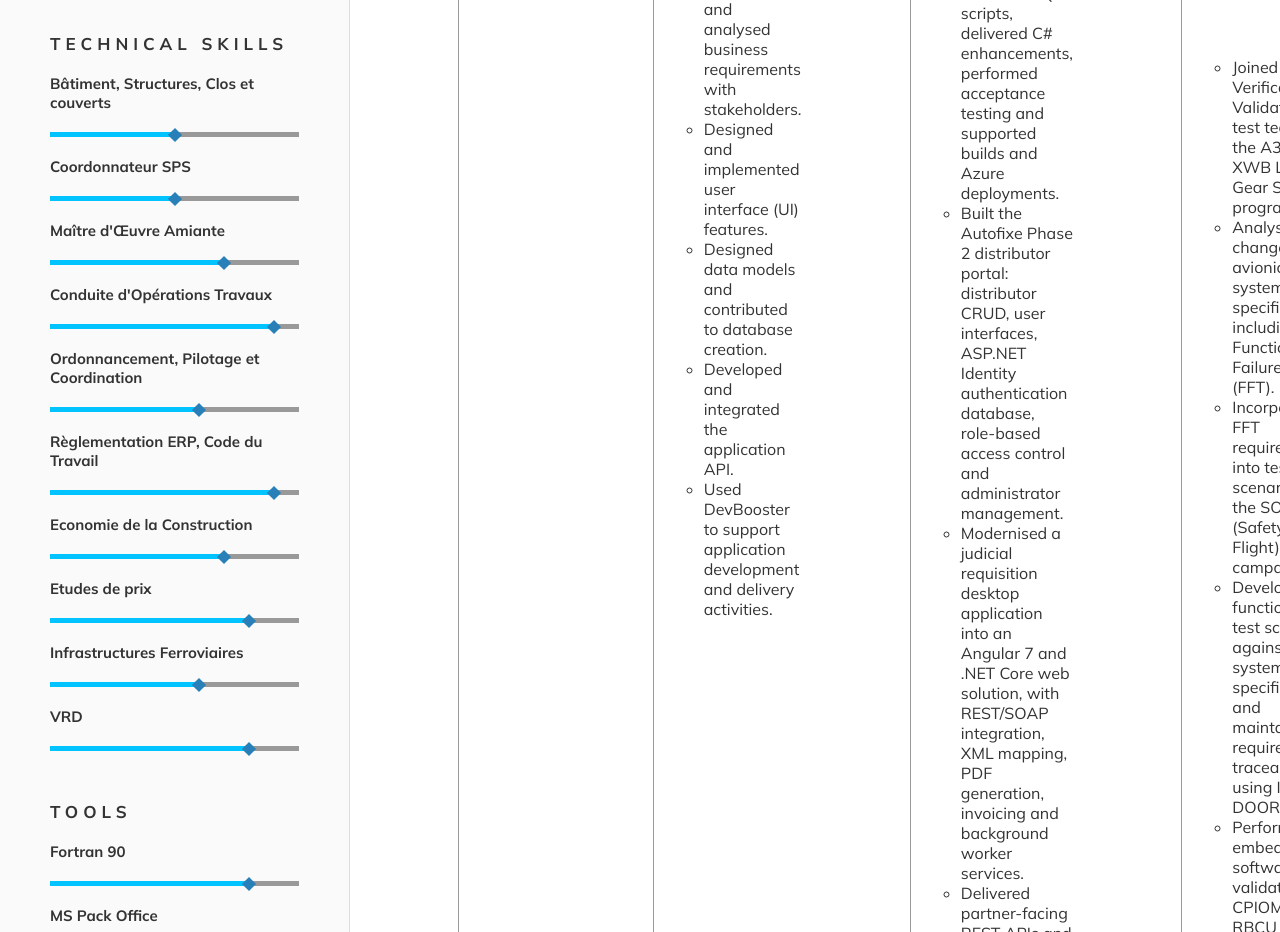
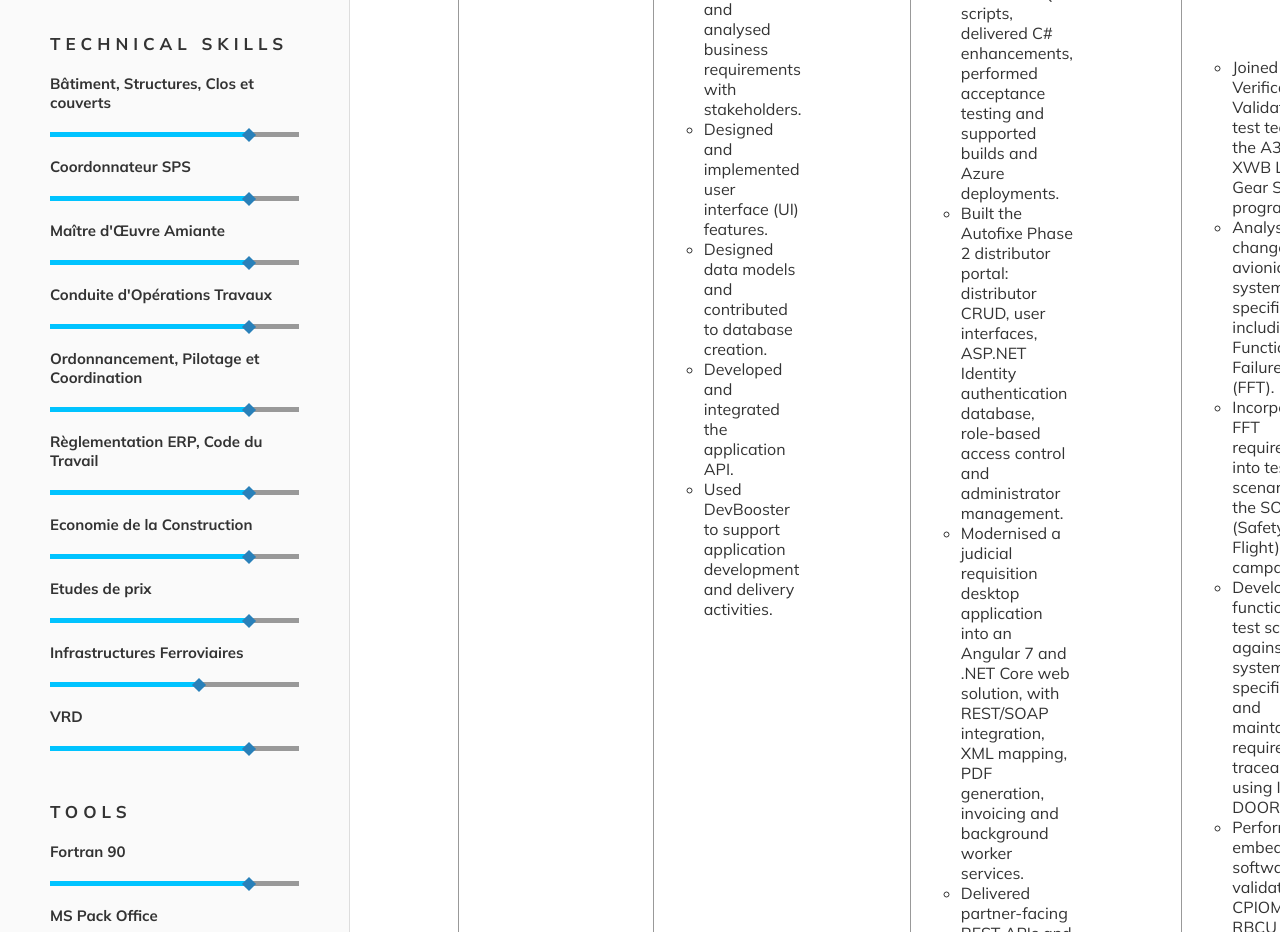
Before and after one commit to OumarDiagne/CV-Doudou, a website: page index.html in a window 1280 px wide. Shown: the part 1208-2140 px from the top of the page. Drawn offline with Linux system fonts and the light colour scheme.

Commit message:
competence a jour

```diff
--- a/index.html
+++ b/index.html
@@ -93,44 +93,44 @@
           <h2 class="title-small">TECHNICAL SKILLS</h2>
           <h3>Bâtiment, Structures, Clos et couverts</h3>
           <div class="bar-skill">
-            <div class="bar-skill-progress-50"></div>
-            <div class="bar-skill-dot-50"></div>
+            <div class="bar-skill-progress-80"></div>
+            <div class="bar-skill-dot-80"></div>
           </div>
 
           <h3>Coordonnateur SPS</h3>
           <div class="bar-skill">
-            <div class="bar-skill-progress-50"></div>
-            <div class="bar-skill-dot-50"></div>
+            <div class="bar-skill-progress-80"></div>
+            <div class="bar-skill-dot-80"></div>
           </div>
 
           <h3>Maître d'Œuvre Amiante</h3>
           <div class="bar-skill">
-            <div class="bar-skill-progress-70"></div>
-            <div class="bar-skill-dot-70"></div>
+            <div class="bar-skill-progress-80"></div>
+            <div class="bar-skill-dot-80"></div>
           </div>
 
           <h3>Conduite d'Opérations Travaux</h3>
           <div class="bar-skill">
-            <div class="bar-skill-progress-90"></div>
-            <div class="bar-skill-dot-90"></div>
+            <div class="bar-skill-progress-80"></div>
+            <div class="bar-skill-dot-80"></div>
           </div>
 
           <h3>Ordonnancement, Pilotage et Coordination</h3>
           <div class="bar-skill">
-            <div class="bar-skill-progress-60"></div>
-            <div class="bar-skill-dot-60"></div>
+            <div class="bar-skill-progress-80"></div>
+            <div class="bar-skill-dot-80"></div>
           </div>
 
           <h3>Règlementation ERP, Code du Travail</h3>
           <div class="bar-skill">
-            <div class="bar-skill-progress-90"></div>
-            <div class="bar-skill-dot-90"></div>
+            <div class="bar-skill-progress-80"></div>
+            <div class="bar-skill-dot-80"></div>
           </div>
 
           <h3>Economie de la Construction</h3>
           <div class="bar-skill">
-            <div class="bar-skill-progress-70"></div>
-            <div class="bar-skill-dot-70"></div>
+            <div class="bar-skill-progress-80"></div>
+            <div class="bar-skill-dot-80"></div>
           </div>
 
           <h3>Etudes de prix</h3>
```
